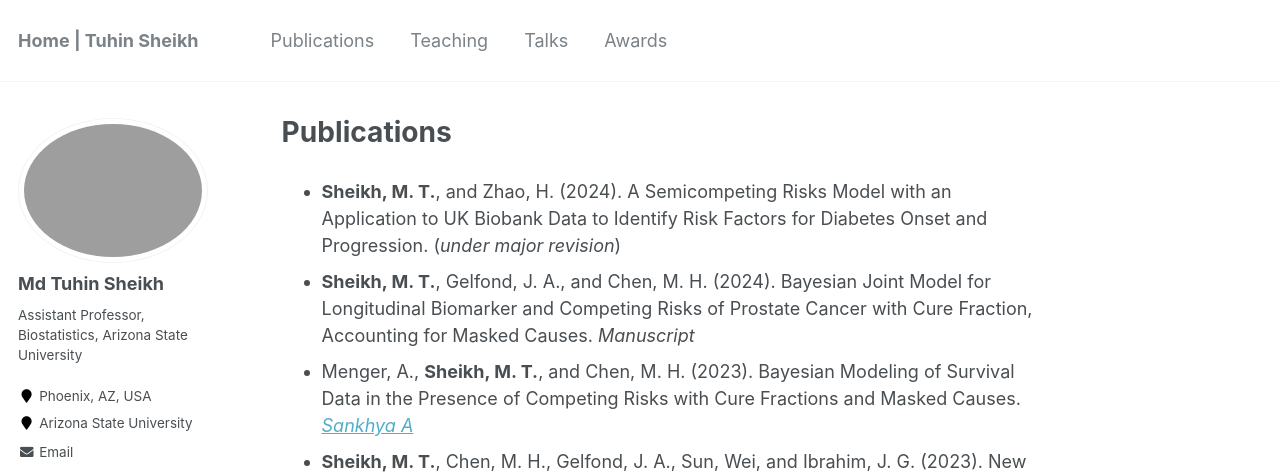
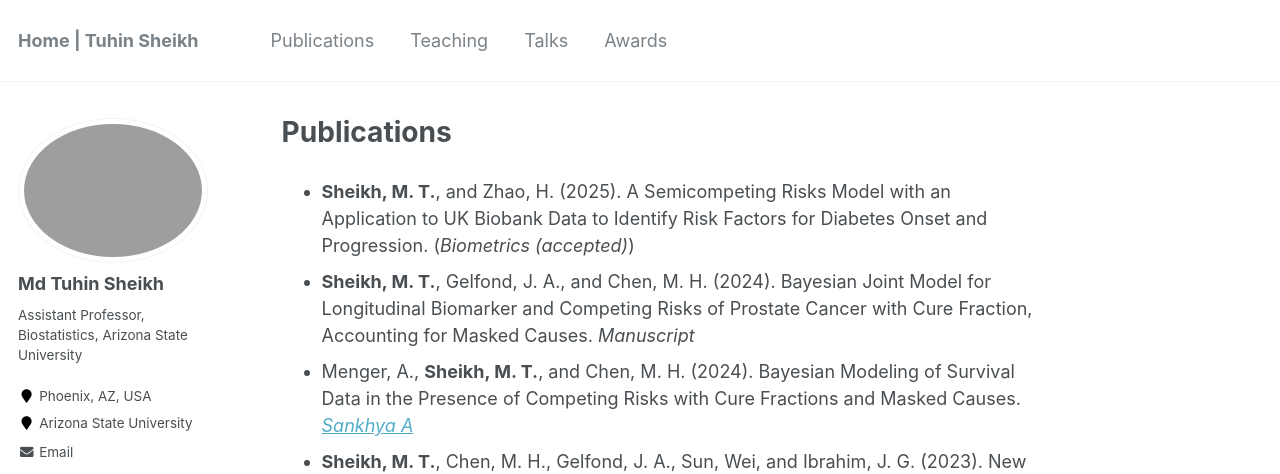
Before and after one commit to mdtuhinsheikh/mdtuhinsheikh.github.io, a Jekyll site: the page built from _pages/publications.md, in a window 1280 px wide and 1357 px high. Shown: the top 474 px of the window. Built offline with Jekyll 4.4.1, drawn with Linux system fonts in a browser that asks for light colours.

Commit message:
Update publications.md

```diff
--- a/_pages/publications.md
+++ b/_pages/publications.md
@@ -4,10 +4,10 @@ permalink: /publications/
 author_profile: true
 ---
 
-- **Sheikh, M. T.**, and Zhao, H. (2024). A Semicompeting Risks Model with an Application to UK Biobank Data to Identify Risk Factors for Diabetes Onset and Progression. (*under major revision*)
+- **Sheikh, M. T.**, and Zhao, H. (2025). A Semicompeting Risks Model with an Application to UK Biobank Data to Identify Risk Factors for Diabetes Onset and Progression. (*Biometrics (accepted)*)
 <!-- - **Sheikh, M. T.**, and Zhao, H. (2024). Latent class mixed effects model with endogenous time-varying covariates for classifying longitudinal hemoglobin profiles in individuals at elevated risk of diabetes. *In preparation* -->
 - **Sheikh, M. T.**, Gelfond, J. A., and Chen, M. H. (2024). Bayesian Joint Model for Longitudinal Biomarker and Competing Risks of Prostate Cancer with Cure Fraction, Accounting for Masked Causes. *Manuscript*
-- Menger, A., **Sheikh, M. T.**, and Chen, M. H. (2023). Bayesian Modeling of Survival Data in the Presence of Competing Risks with Cure Fractions and Masked Causes. [*Sankhya A*](https://link.springer.com/article/10.1007/s13171-023-00335-5){:target="_blank}
+- Menger, A., **Sheikh, M. T.**, and Chen, M. H. (2024). Bayesian Modeling of Survival Data in the Presence of Competing Risks with Cure Fractions and Masked Causes. [*Sankhya A*](https://link.springer.com/article/10.1007/s13171-023-00335-5){:target="_blank}
 <!-- - Menger, A., **Sheikh, M. T.**, and Chen, M. H. (2023). Joint Modeling of Longitudinal and Competing Risks Survival Data with Cure Fractions and Masked Causes. *In preparation* -->
 - **Sheikh, M. T.**, Chen, M. H., Gelfond, J. A., Sun, Wei, and Ibrahim, J. G. (2023). New Bayesian C-indices for Assessing Importance of Longitudinal Biomarkers
 in Fitting Competing Risks Survival Data in the Presence of Partially Masked Causes. [*Statistics in Medicine*](https://onlinelibrary.wiley.com/doi/10.1002/sim.9671){:target="_blank"}, 42 (9), 1308-1322. [[Received the IBM Student Research Award at NESS 2021]](https://statistics.uconn.edu/2021/10/14/awards-at-the-34th-ness-symposium/)
```
